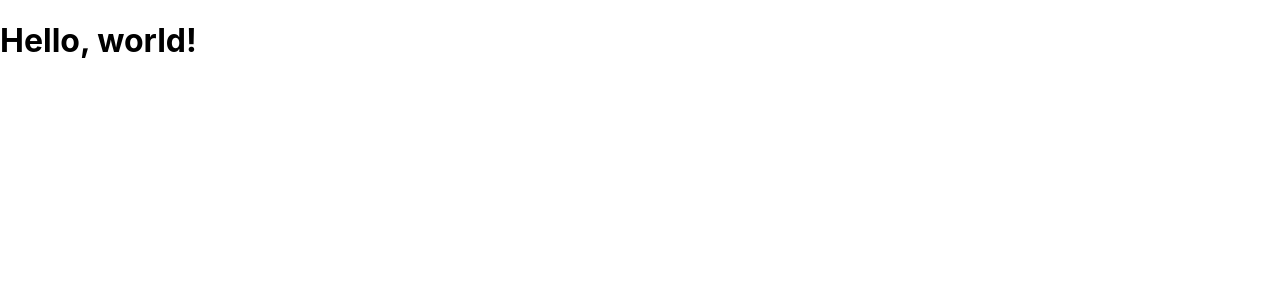
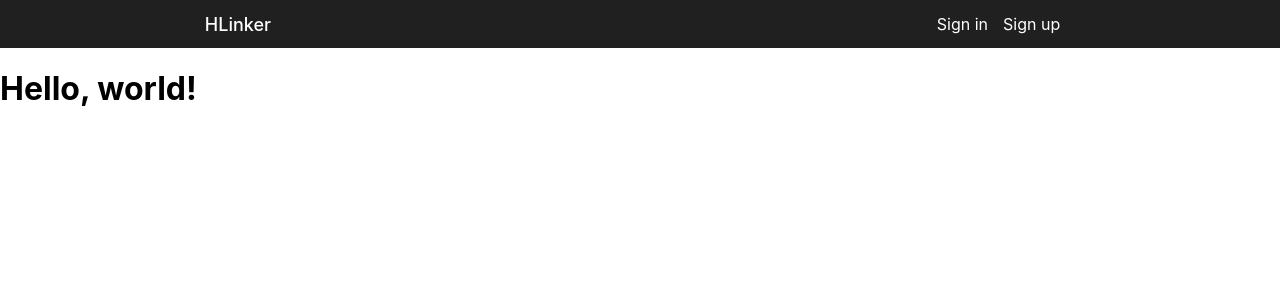
Before and after one commit to HerbyZ/HLinker-v2.0, a React (Create React App) app: page / in a window 1280 px wide. Shown: the top 300 px of the page. Built offline with nearby package versions, Linux system fonts and the light colour scheme.

Commit message:
Header component

```diff
--- a/src/App.tsx
+++ b/src/App.tsx
@@ -1,5 +1,6 @@
 import React from 'react';
 import { BrowserRouter as Router } from 'react-router-dom';
+import { Header } from './components/header/Header';
 import { AuthContext } from './context/AuthContext';
 import { useAuth } from './hooks/auth.hook';
 import { useRoutes } from './Routes';
@@ -12,7 +13,10 @@ const App: React.FC = () => {
   return (
     <AuthContext.Provider value={{ ...auth, isAuthenticated }}>
       <div className="app">
-        <Router>{routes}</Router>
+        <Router>
+          <Header isAuthenticated={isAuthenticated} />
+          {routes}
+        </Router>
       </div>
     </AuthContext.Provider>
   );
--- /dev/null
+++ b/src/components/header/Header.scss
@@ -0,0 +1,121 @@
+$header-color: #202020;
+$header-text-color: #fff;
+$link-hover-color: darken($header-text-color, 20);
+
+.header {
+  width: 100%;
+  height: 6vh;
+  background-color: $header-color;
+  color: $header-text-color;
+  display: flex;
+  align-items: center;
+  justify-content: center;
+  z-index: 1000;
+}
+
+.nav {
+  width: 100%;
+  display: flex;
+  justify-content: space-between;
+  padding: 0 16%;
+}
+
+.main-nav {
+  display: flex;
+  justify-content: flex-start;
+  align-items: center;
+}
+
+.logo {
+  padding: 0;
+  margin: 0;
+  z-index: 1000;
+
+  a {
+    font-size: large;
+    color: $header-text-color;
+    font-weight: 500;
+    text-decoration: none;
+  }
+}
+
+.nav-list {
+  list-style: none;
+
+  &__item {
+    display: inline;
+    margin-right: 15px;
+
+    a {
+      color: $header-text-color;
+      transition: color 0.2s;
+      text-decoration: none;
+
+      &:hover {
+        color: $link-hover-color;
+      }
+    }
+  }
+}
+
+.mobile-nav {
+  width: 100%;
+  display: none;
+  justify-content: space-between;
+  align-items: center;
+  padding: 0 10%;
+}
+
+.navbar-collapse-button {
+  font-size: large;
+  font-weight: 500;
+  display: block;
+  z-index: 1100;
+}
+
+.navbar-collapse {
+  background-color: $header-color;
+  width: 100%;
+  position: absolute;
+  top: 4.5%;
+  left: 0;
+  z-index: 900;
+}
+
+.navbar-collapse-links {
+  list-style: none;
+  font-size: 500;
+  padding-left: 10%;
+
+  .mobile-nav-link {
+    padding: 15px 0px;
+
+    a {
+      text-decoration: none;
+      color: $header-text-color;
+      transition: color 0.2s;
+
+      &:hover {
+        color: $link-hover-color;
+      }
+    }
+  }
+}
+
+#logoutLink:hover {
+  color: #cc0808;
+}
+
+@media screen and (max-width: 720px) {
+  .header {
+    height: 8vh;
+  }
+
+  .nav {
+    display: none;
+  }
+
+  .mobile-nav {
+    display: flex;
+  }
+}
--- /dev/null
+++ b/src/components/header/Header.tsx
@@ -0,0 +1,106 @@
+import React, { useState } from 'react';
+import { Link } from 'react-router-dom';
+import { LogoutModal } from './logout-modal/LogoutModal';
+import './Header.scss';
+
+type HeaderProps = {
+  isAuthenticated: boolean;
+};
+
+export const Header: React.FC<HeaderProps> = ({ isAuthenticated }) => {
+  const [headerCollapse, setHeaderCollapse] = useState(false);
+  const [logoutModalShown, setLogoutModalShown] = useState(false);
+
+  const collapseHandler = () => {
+    setHeaderCollapse(!headerCollapse);
+  };
+
+  const collapseStyle = {
+    display: headerCollapse ? 'block' : 'none',
+  };
+
+  const navbarCollapseHandler = () => {
+    setHeaderCollapse(false);
+  };
+
+  return (
+    <header className="header">
+      <LogoutModal
+        isShown={logoutModalShown}
+        closeHandler={() => setLogoutModalShown(false)}
+      />
+      <nav className="nav">
+        <div className="main-nav">
+          <h5 className="logo">
+            <Link to="/">HLinker</Link>
+          </h5>
+        </div>
+        <div className="auth-nav">
+          {isAuthenticated ? (
+            <ul className="nav-list auth-nav-links">
+              <li className="nav-list__item">
+                <Link
+                  id="logoutLink"
+                  to="#logout"
+                  onClick={() => setLogoutModalShown(true)}
+                >
+                  Logout
+                </Link>
+              </li>
+            </ul>
+          ) : (
+            <ul className="nav-list auth-nav-links">
+              <li className="nav-list__item">
+                <Link to="/sign-in">Sign in</Link>
+              </li>
+              <li className="nav-list__item">
+                <Link to="/sign-up">Sign up</Link>
+              </li>
+            </ul>
+          )}
+        </div>
+      </nav>
+      <nav className="mobile-nav">
+        <h5 className="logo">
+          <Link to="/">HLinker</Link>
+        </h5>
+        <h5 className="navbar-collapse-button" onClick={collapseHandler}>
+          Menu
+        </h5>
+        <div
+          className="navbar-collapse"
+          style={collapseStyle}
+          onClick={navbarCollapseHandler}
+        >
+          {isAuthenticated ? (
+            <ul className="navbar-collapse-links">
+              <li className="mobile-nav-link">
+                <Link to="/">Home</Link>
+              </li>
+              <li className="mobile-nav-link">
+                <Link to="/links">Your links</Link>
+              </li>
+              <li className="mobile-nav-link">
+                <Link to="#logout" onClick={() => setLogoutModalShown(true)}>
+                  Logout
+                </Link>
+              </li>
+            </ul>
+          ) : (
+            <ul className="navbar-collapse-links">
+              <li className="mobile-nav-link">
+                <Link to="/">Home</Link>
+              </li>
+              <li className="mobile-nav-link">
+                <Link to="/sign-in">Sign in</Link>
+              </li>
+              <li className="mobile-nav-link">
+                <Link to="/sign-up">Sign up</Link>
+              </li>
+            </ul>
+          )}
+        </div>
+      </nav>
+    </header>
+  );
+};
--- /dev/null
+++ b/src/components/header/logout-modal/LogoutModal.scss
@@ -0,0 +1,82 @@
+@import '../../../variables.scss';
+
+#logoutModal {
+  position: relative;
+}
+
+.modal-overlay {
+  position: fixed;
+  top: 0;
+  right: 0;
+  left: 0;
+  bottom: 0;
+  background-color: #00000080;
+}
+
+.modal-window {
+  margin: 0 auto;
+  margin-top: 12%;
+  color: #000;
+  border: none;
+  border-radius: 10px;
+  width: 600px;
+  background-color: #fff;
+  z-index: 10000;
+
+  .modal-header {
+    display: flex;
+    justify-content: space-between;
+    align-items: center;
+    padding: 10px 18px;
+    border-bottom: solid rgb(138, 138, 138) 1px;
+
+    .modal-title {
+      margin: 0;
+      font-size: large;
+    }
+
+    .modal-close-button {
+      width: 20px;
+      height: 20px;
+    }
+  }
+
+  .modal-content {
+    padding: 30px 40px;
+    height: max-content;
+  }
+}
+
+.modal-button {
+  border: none;
+  border-radius: 4px;
+  display: block;
+  padding: 1%;
+  font-size: large;
+  transition: 0.1s;
+  color: #fff;
+  width: 100%;
+}
+
+#logoutButton {
+  background-color: $danger-color;
+
+  &:hover {
+    background-color: darken($danger-color, 10%);
+  }
+}
+
+#stayButton {
+  margin-top: 5px;
+  background-color: $primary-color;
+
+  &:hover {
+    background-color: darken($primary-color, 10%);
+  }
+}
+
+@media screen and (max-width: 720px) {
+  .logout-modal {
+    width: 20%;
+  }
+}
--- /dev/null
+++ b/src/components/header/logout-modal/LogoutModal.tsx
@@ -0,0 +1,48 @@
+import React, { useContext } from 'react';
+import { ReactComponent as CloseButton } from '../../../assets/images/close-button.svg';
+import { AuthContext } from '../../../context/AuthContext';
+import './LogoutModal.scss';
+
+type LogoutModalProps = {
+  isShown: boolean;
+  closeHandler: () => void;
+};
+
+export const LogoutModal: React.FC<LogoutModalProps> = ({
+  isShown,
+  closeHandler,
+}) => {
+  const { logout, isAuthenticated } = useContext(AuthContext);
+
+  const overlayStyle = {
+    display: isShown && isAuthenticated ? 'initial' : 'none',
+  };
+
+  return (
+    <div id="logoutModal" style={overlayStyle}>
+      <div className="modal-overlay" onClick={closeHandler}>
+        <div className="modal-window">
+          <div className="modal-header">
+            <h5 className="modal-title">Logout modal</h5>
+            <CloseButton
+              className="modal-close-button"
+              onClick={closeHandler}
+            />
+          </div>
+          <div className="modal-content">
+            <button id="logoutButton" className="modal-button" onClick={logout}>
+              Logout
+            </button>
+            <button
+              id="stayButton"
+              className="modal-button"
+              onClick={closeHandler}
+            >
+              Stay logged in
+            </button>
+          </div>
+        </div>
+      </div>
+    </div>
+  );
+};
--- /dev/null
+++ b/src/variables.scss
@@ -0,0 +1,4 @@
+// Colors
+$primary-color: #1f68dd;
+$secondary-color: #808080;
+$danger-color: #cc0808;
```
Also changed, not shown: src/assets/images/close-button.svg (added).
